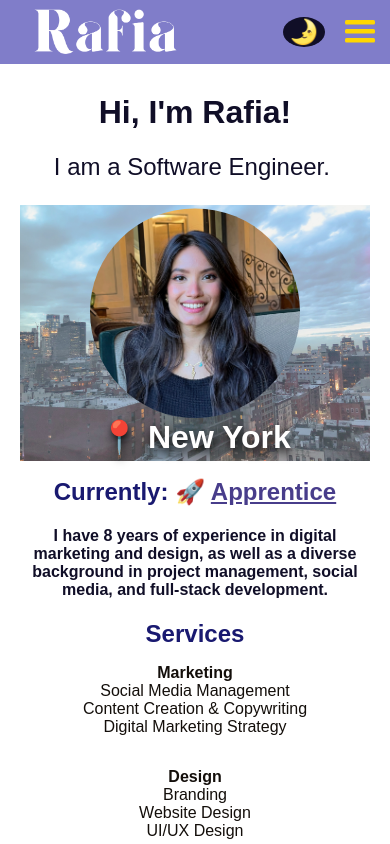
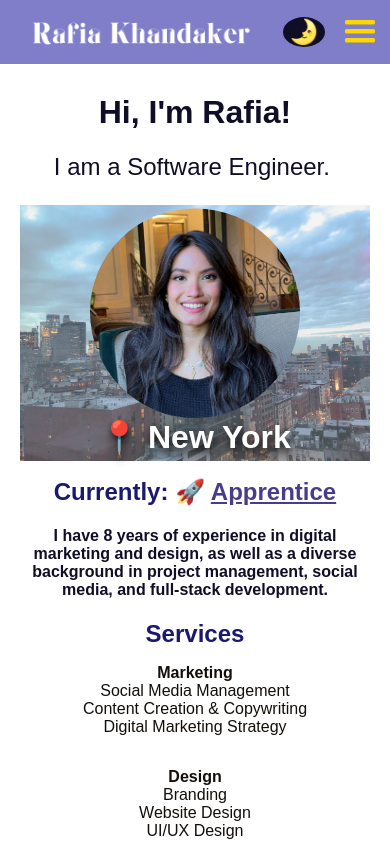
Before and after one commit to RafiaJK/portfolio, a React (Create React App) app: page / in a window 390 px wide. Shown: the top 844 px of the page. Built offline with nearby package versions, Linux system fonts and the light colour scheme; grey boxes are pictures that could not be loaded.

Commit message:
updated nav

```diff
--- a/src/nav.css
+++ b/src/nav.css
@@ -138,13 +138,12 @@
 
     .rk-logo-mobile{
         display:block;
-        height: 4em;
+        height: 3.5em;
         padding-left: 1em;
     }
 
     .button-darkmode{
         margin-left: 1.5em;
-
     }
 
 }
@@ -156,13 +155,11 @@
     }
 
     .rk-logo{
-        display:none;
+        display:block;
     }
 
     .rk-logo-mobile{
-        display:block;
-        height: 4em;
-        padding-left: 1em;
+        display:none;
     }
 
     .navlinks {
```
